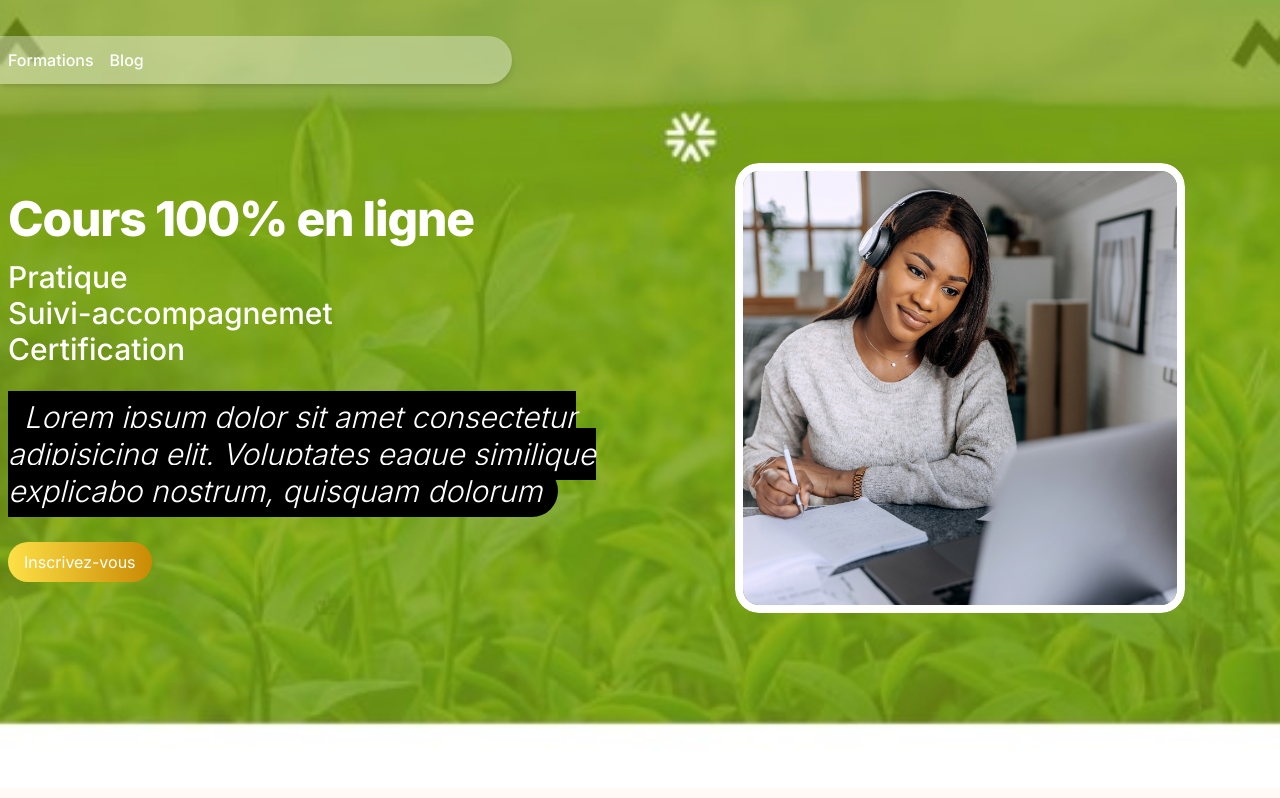
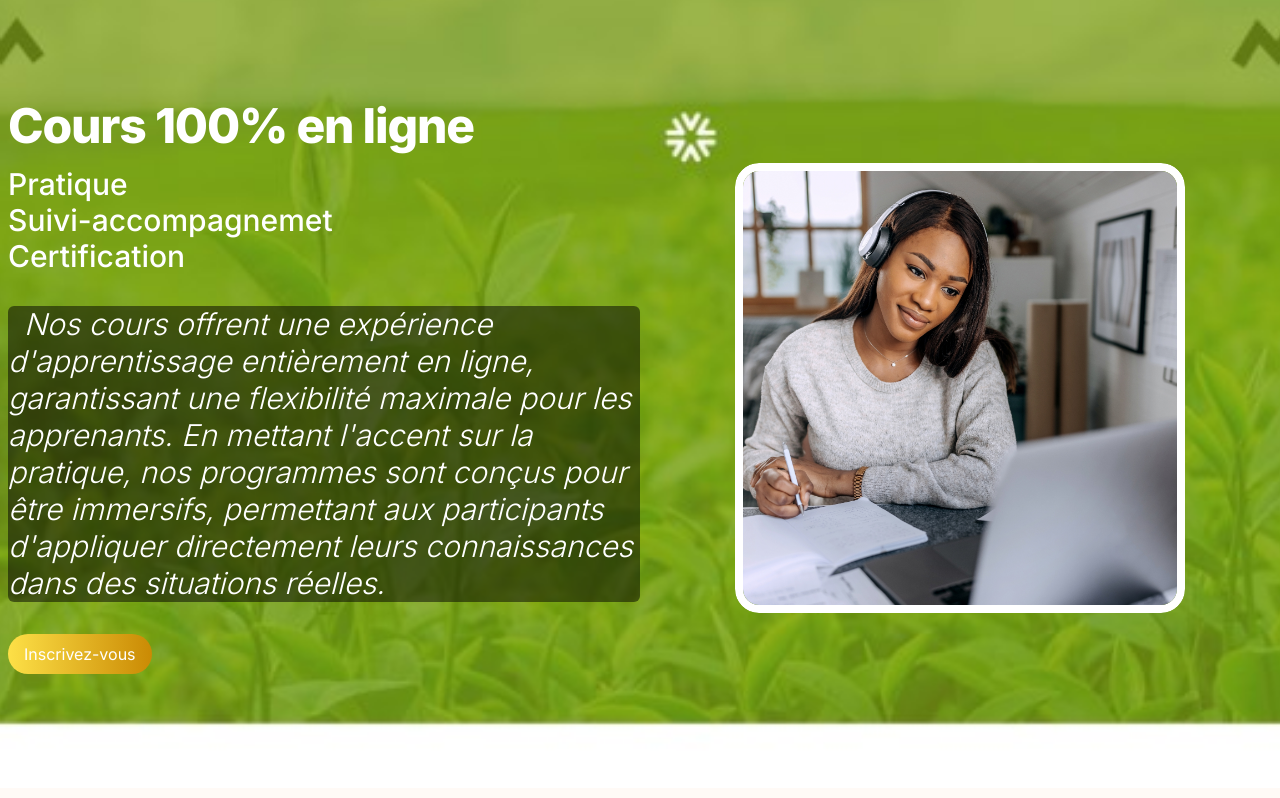
Before and after one commit to abouba1997/agrihub, a React (Vite) app: page / in a window 1280 px wide. Shown: the part 812-1610 px from the top of the page. Built offline with nearby package versions, Linux system fonts and the light colour scheme.

Commit message:
imported video

```diff
--- a/src/assets/index.js
+++ b/src/assets/index.js
@@ -17,3 +17,4 @@ export { default as TerrainImage } from "./images/image-terrain.jpg";
 export { default as TomateImage } from "./images/image-tomate.jpg";
 export { default as MaliFlag } from "./mali.png";
 export { default as GirlLearner } from "./images/fille-apprenant.jpg";
+export { default as IntroVideo } from "./video_preview.mp4";
--- a/src/layouts/CourseDetails.jsx
+++ b/src/layouts/CourseDetails.jsx
@@ -1,7 +1,7 @@
 // CoursePage.jsx
 
 import { useSelector } from "react-redux";
-import { BgGreen1, CarrotImage, Logo2 } from "../assets";
+import { BgGreen1, CarrotImage, IntroVideo, Logo2 } from "../assets";
 import {
   selectCourses,
   setCurrentCourse,
@@ -115,7 +115,8 @@ const CourseDetails = () => {
                 <p className="text-black mb-2">{part.description}</p>
                 <div className="h-72 w-[80%] rounded-xl">
                   <ReactPlayer
-                    url="https://www.youtube.com/watch?v=iodAfFDCS5E&pp=ygUQbWFsaSBhZ3JpY3VsdHVyZQ%3D%3D"
+                    // url="https://www.youtube.com/watch?v=iodAfFDCS5E&pp=ygUQbWFsaSBhZ3JpY3VsdHVyZQ%3D%3D"
+                    url={IntroVideo}
                     controls
                     width="100%"
                     height="100%"
--- a/src/sections/Formations.jsx
+++ b/src/sections/Formations.jsx
@@ -25,31 +25,6 @@ const Formation = () => {
           />
         </Link>
       </div>
-      <div className="relative">
-        <div className="absolute top-12 z-20 w-[30%] sm:w-[40%] bg-white/35 backdrop-filter shadow-md rounded-e-full">
-          {/* Desktop and Tablet */}
-          <div className="hidden md:flex max-w-screen-lg justify-between px-2 mx-auto">
-            <ul className="flex h-12 gap-4">
-              <li className="font-medium h-full">
-                <Link
-                  to="/formations"
-                  className="text-white cursor-pointer hover:text-secondary md:text-[13px] lg:text-base h-full flex items-center relative after:absolute after:h-[2.5px] after:bottom-0"
-                >
-                  Formations
-                </Link>
-              </li>
-              <li className="font-medium h-full">
-                <Link
-                  to="/blog"
-                  className="text-white cursor-pointer hover:text-secondary md:text-[13px] lg:text-base h-full flex items-center relative after:absolute after:h-[2.5px] after:bottom-0"
-                >
-                  Blog
-                </Link>
-              </li>
-            </ul>
-          </div>
-        </div>
-      </div>
       <section
         id="home"
         style={BgImgStyle}
@@ -73,10 +48,14 @@ const Formation = () => {
                   Certification
                 </p>
               </div>
-              <div className="max-w-2xl font-normal md:text-xl lg:text-2xl my-4">
-                <span className="bg-black text-justify text-white text-xs min-[300px]:text-sm min-[640px]:text-[13px] md:text-lg lg:text-xl xl:text-3xl font-light italic rounded-e-full py-2 px-4">
-                  Lorem ipsum dolor sit amet consectetur adipisicing elit.
-                  Voluptates eaque similique explicabo nostrum, quisquam dolorum
+              <div className="max-w-2xl font-normal md:text-base lg:text-lg my-4 bg-black/50 rounded-md">
+                <span className="text-justify text-white text-xs min-[300px]:text-sm min-[640px]:text-[13px] md:text-lg lg:text-xl xl:text-3xl font-light italic rounded-e-full py-2 px-4">
+                  Nos cours offrent une expérience d&apos;apprentissage
+                  entièrement en ligne, garantissant une flexibilité maximale
+                  pour les apprenants. En mettant l&apos;accent sur la pratique,
+                  nos programmes sont conçus pour être immersifs, permettant aux
+                  participants d&apos;appliquer directement leurs connaissances
+                  dans des situations réelles.
                 </span>
               </div>
               <div>
```
Also changed, not shown: 1 other file (tests, documents, lock files or other folders).
